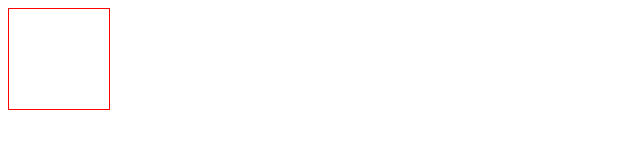
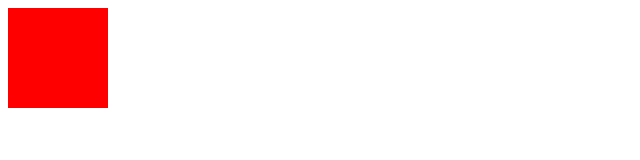
Before and after one commit to Blnotas/Wym-pro, a plain HTML site: page index.html in a window 1280 px wide. Shown: the whole page, without its empty margins (0-640 px from the left). Drawn offline with Linux system fonts and the light colour scheme.

Commit message:
自己link样式和改变样式

```diff
--- a/index.html
+++ b/index.html
@@ -7,12 +7,16 @@
 			#box{
 				width: 100px;
 				height: 100px;
-				border: 1px solid red;
+				background: red;
+				/*本人改写*/
 			}
 		</style>
+		<link rel="stylesheet" type="text/css" href=""/>
+		<!--本人修改-->
 	</head>
 	<body>
 		<div id="box">
+
 		</div>
 	</body>
 </html>
```
